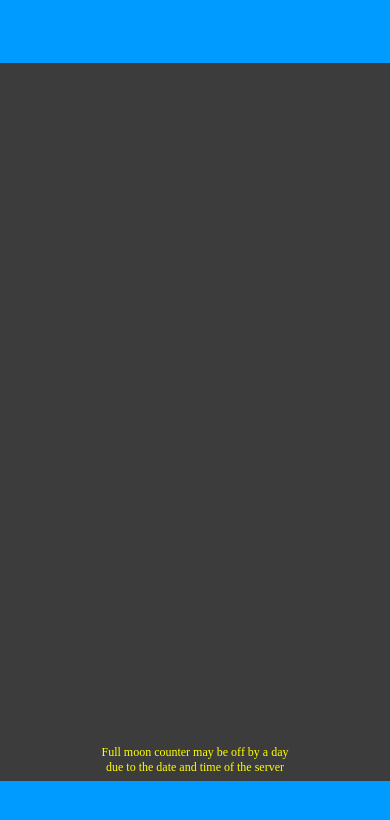
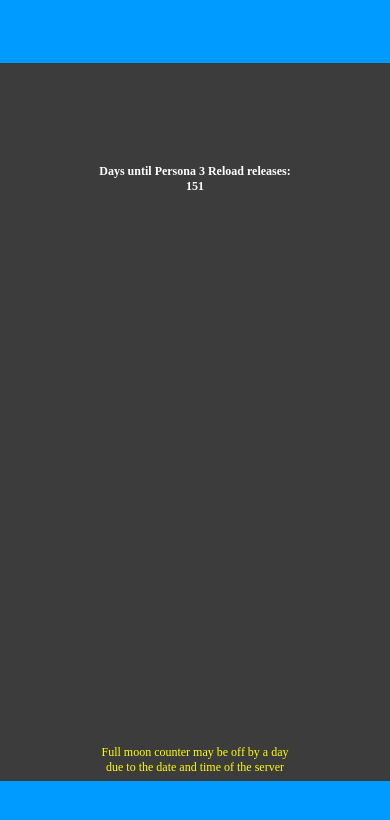
Before and after one commit to sagorigithub/Persona-3-Moon-Calendar, a website: page public/index.html in a window 390 px wide. Drawn offline with Linux system fonts and the light colour scheme; no server answers.

Commit message:
counter
added a counter for persona 3 reload's release. hope I remember to remove it when the game drops.

```diff
--- a/public/index.html
+++ b/public/index.html
@@ -16,6 +16,8 @@
   <img class="phase-image" id="image"></img>
   <h3 id="moon-phase" class="phase-info"></h3>
   <h5 id="DUFM" class="dufm-info"></h5>
+  <!-- Delete this once p3re comes out -->
+  <h2 id="p3re" class="p3re"></h2>
   <button id="play-memories" class="button" style="display: none;">Play Memories of You</button>
   <button id="play-master" class="button" style="display: none;">Play Master of Shadow</button>
   <footer id="footer" class="note">Full moon counter may be off by a day due to the date and time of the server</footer>
--- a/public/script.js
+++ b/public/script.js
@@ -48,3 +48,11 @@
 master.addEventListener('click', () => {
   masterOfShadow.play();
 });
+
+//also delete this once persona 3 reload drops
+const today = new Date();
+today.setHours(0,0,0,0);  // sets the time to midnight
+const nextDate = new Date('2024-02-02');
+const diffTime = nextDate - today;
+const diffDays = Math.ceil(diffTime / (1000 * 60 * 60 * 24));  // convert to days
+document.getElementById('p3re').textContent = `Days until Persona 3 Reload releases: ${diffDays}`;
--- a/public/style.css
+++ b/public/style.css
@@ -116,6 +116,15 @@
   text-align: center;
   color: white;
 }
+/* Delete this when p3re drops */
+.p3re {
+  position: fixed;
+  top: 20%;
+  left: 50%;
+  transform: translate(-50%, -50%);
+  text-align: center;
+  color: white;
+}
 
 .button {
   position: fixed;
@@ -127,7 +136,7 @@
 }
 
 @media (max-width: 600px) {
-  .phase-info, .dufm-info, .phase-image, .note, .note2, .year, .month-num, .month-name, .date, .day {
+  .phase-info, .dufm-info, .phase-image, .note, .note2, .year, .month-num, .month-name, .date, .day, .p3re {
     font-size: 12px;
   }
 
@@ -163,5 +172,10 @@
   .day {
     top: 55%;
     font-size: 1.2em;
+/* Delete this when p3re drops  */
+  .p3re {
+    top: 10%
+    font-size: 1.2em;
+  }
   }
 }
```
